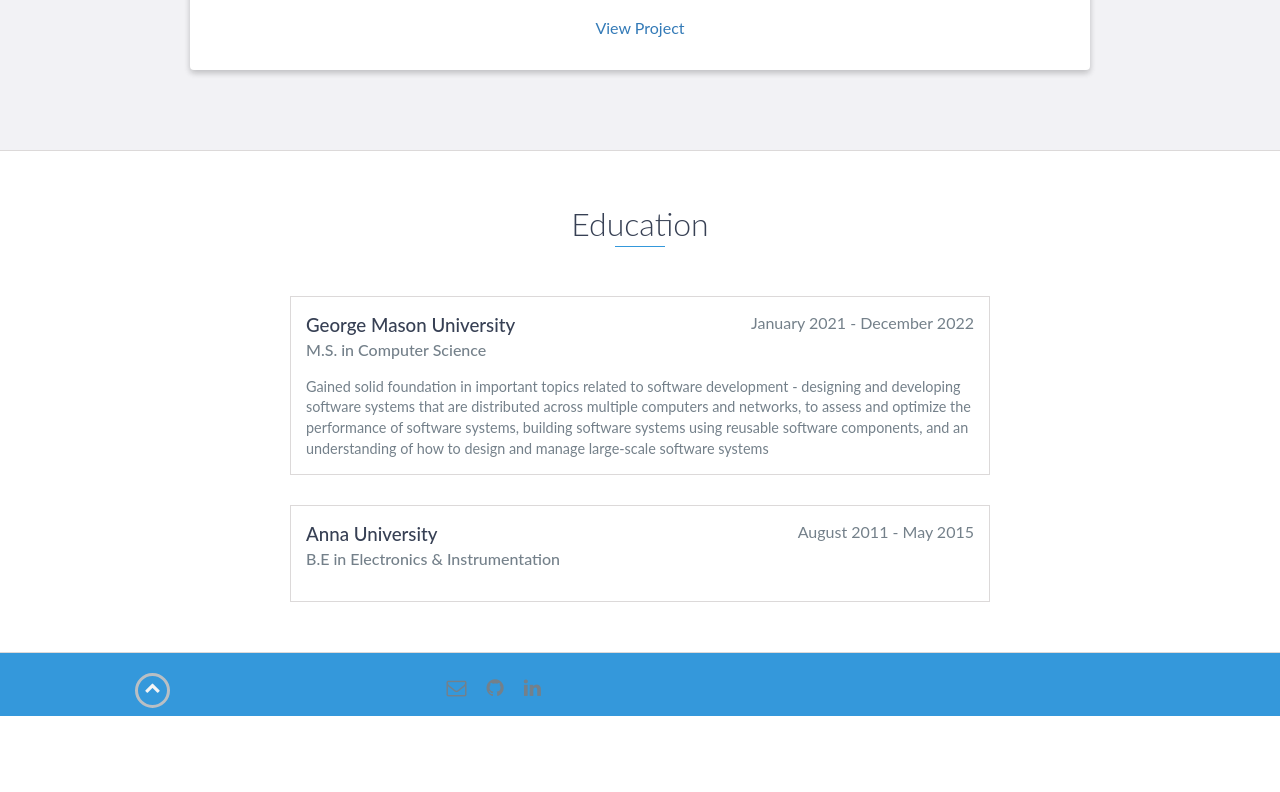
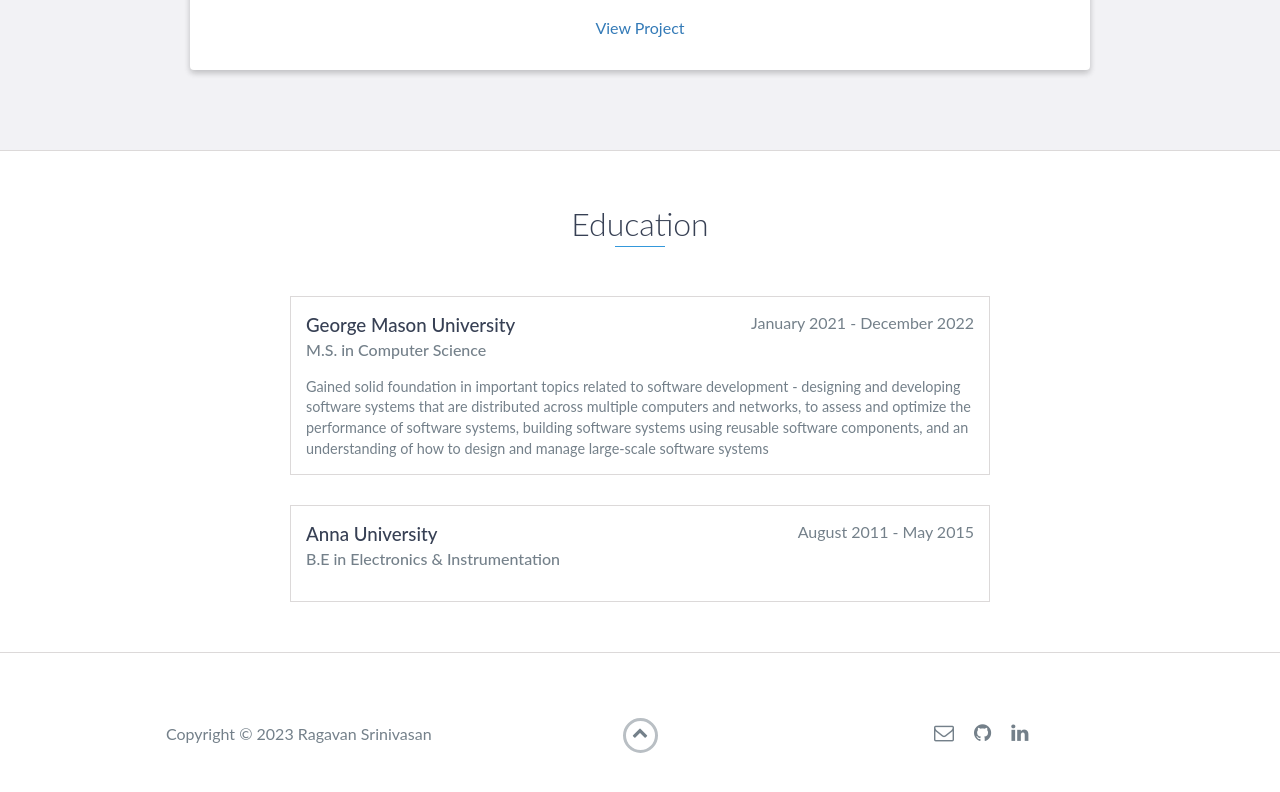
Before and after one commit to Ragzgit/RagavPortfolio, a React (Create React App) app: page / in a window 1280 px wide. Shown: the part 3253-4045 px from the top of the page. Before the commit the page ends 3969 px from the top, so only its background shows below. Built offline with nearby package versions, Linux system fonts and the light colour scheme.

Commit message:
reverted footer

```diff
--- a/src/App.scss
+++ b/src/App.scss
@@ -272,18 +272,7 @@
 }
 
 footer {
-    padding: 5px 0;
-    background-color: $base-color;
-    // .fa {
-    //     font-size: xx-large;
-    // }
-    #to-top {
-        color: whitesmoke;
-        i {
-            color: whitesmoke;
-        }
-    }
-
+    padding: 50px 0;
 }
 
 .copyright {
@@ -334,7 +323,7 @@
         padding: 10px;
 
         &:hover {
-            color: whitesmoke;
+            color: $base-color;
         }
     }
 }
--- a/src/pages/footer.js
+++ b/src/pages/footer.js
@@ -4,11 +4,11 @@
     return ( <footer>
         <div class="container">
             <div class="row">
-                {/* <div class="col-sm-5 copyright">
+                <div class="col-sm-5 copyright">
                     <p>
                         Copyright &copy; <span id="current-year">2023</span> Ragavan Srinivasan
                     </p>
-                </div> */}
+                </div>
                 <div class="col-sm-2 top">
                     <span id="to-top">
                         <i class="fa fa-chevron-up" aria-hidden="true"></i>
```
